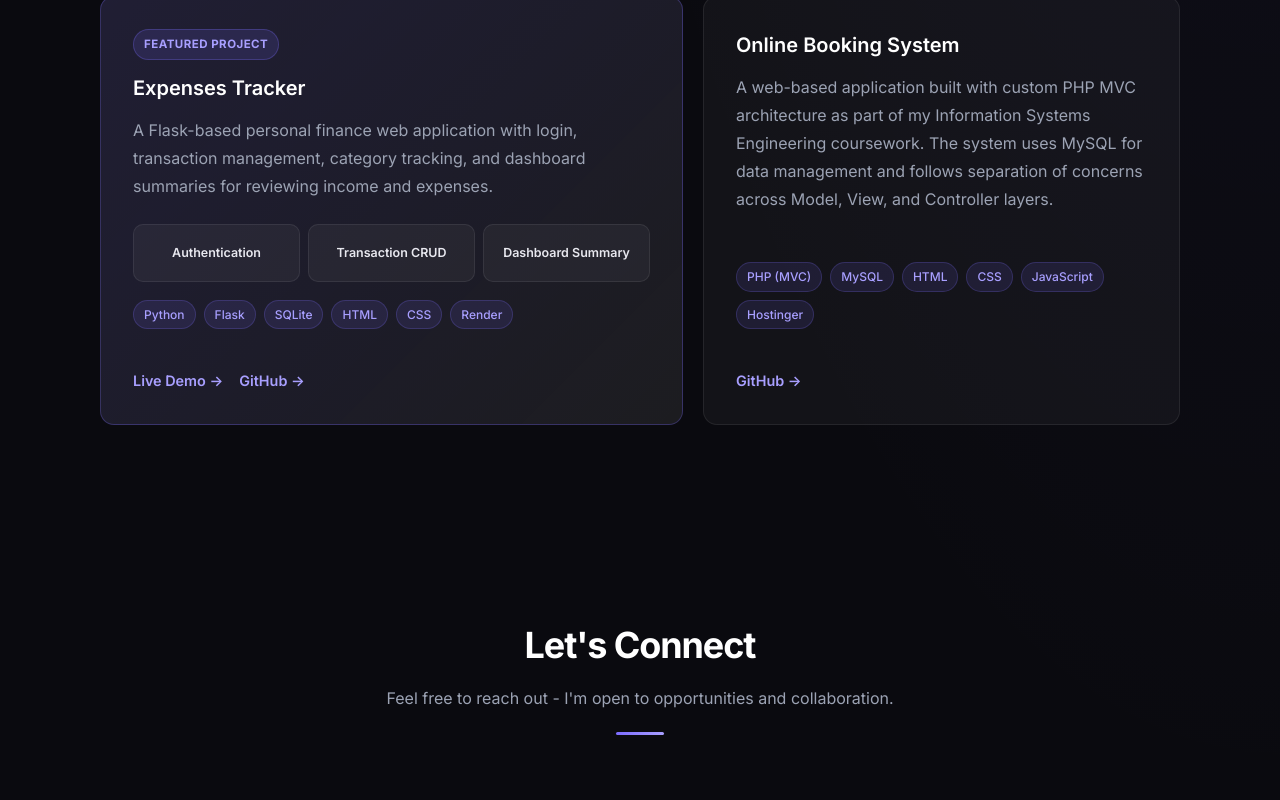
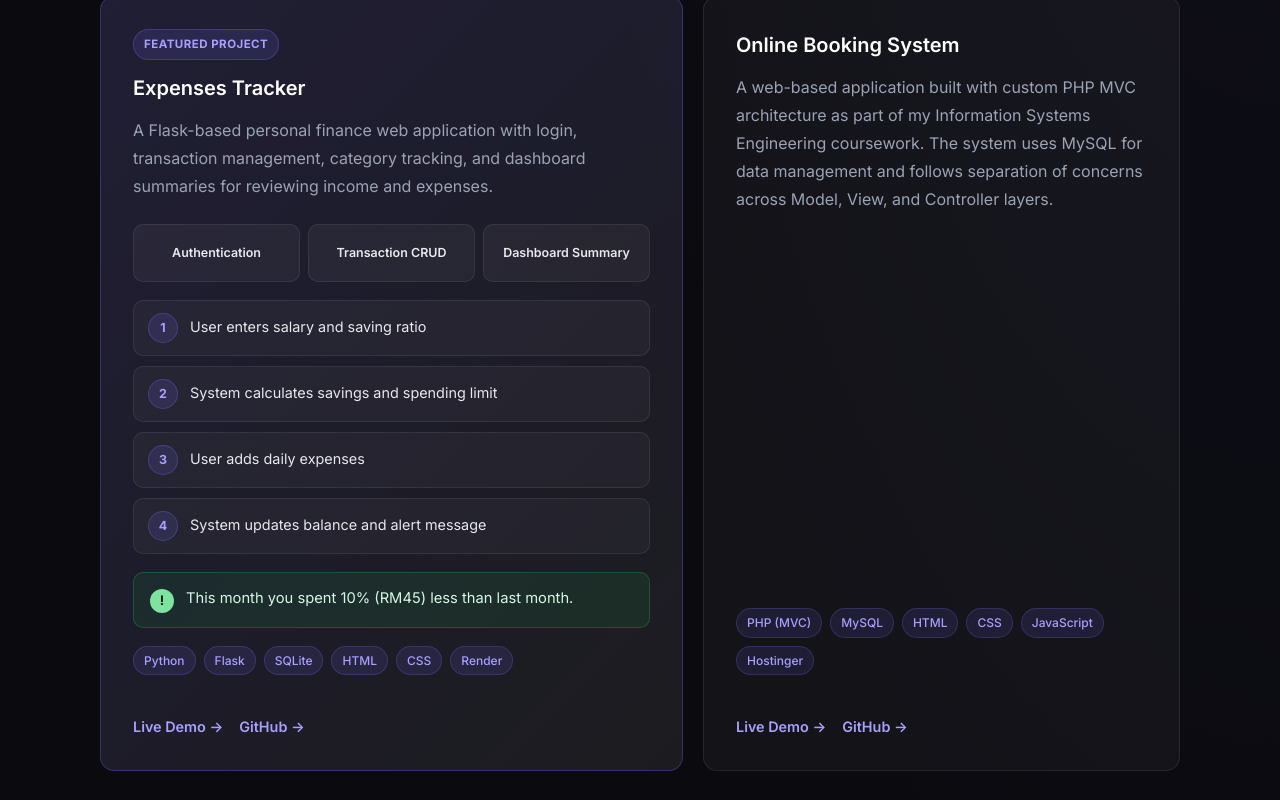
Before and after one commit to masliza2703/portfolio, a React (Vite) app: page / in a window 1280 px wide. Shown: the part 3615-4415 px from the top of the page. Built offline with nearby package versions, Linux system fonts and the light colour scheme; no server answers.

Commit message:
add live demo for Online Booking Project

```diff
--- a/src/App.css
+++ b/src/App.css
@@ -516,6 +516,79 @@ body {
   border-radius: 10px;
 }
 
+.project-flow {
+  display: grid;
+  gap: 10px;
+  margin: 0 0 18px;
+}
+
+.project-flow-step {
+  display: grid;
+  grid-template-columns: 30px minmax(0, 1fr);
+  align-items: center;
+  gap: 12px;
+  padding: 12px 14px;
+  background: rgba(255, 255, 255, 0.035);
+  border: 1px solid var(--border);
+  border-radius: 10px;
+}
+
+.project-flow-step span {
+  width: 30px;
+  height: 30px;
+  display: inline-flex;
+  align-items: center;
+  justify-content: center;
+  font-size: 0.78rem;
+  font-weight: 800;
+  color: var(--accent-light);
+  background: rgba(124, 108, 255, 0.14);
+  border: 1px solid rgba(124, 108, 255, 0.28);
+  border-radius: 50%;
+}
+
+.project-flow-step p {
+  margin: 0;
+  font-size: 0.9rem;
+  line-height: 1.45;
+  color: var(--text);
+}
+
+.expense-alert {
+  display: flex;
+  align-items: flex-start;
+  gap: 12px;
+  margin: 0 0 18px;
+  padding: 14px 16px;
+  color: #d7f7e6;
+  background: rgba(34, 197, 94, 0.1);
+  border: 1px solid rgba(34, 197, 94, 0.26);
+  border-radius: 10px;
+}
+
+.expense-alert-icon {
+  width: 24px;
+  height: 24px;
+  display: inline-flex;
+  align-items: center;
+  justify-content: center;
+  flex: 0 0 24px;
+  margin-top: 2px;
+  font-size: 0.82rem;
+  font-weight: 800;
+  line-height: 1;
+  color: #07140d;
+  background: #7ee3a1;
+  border-radius: 50%;
+}
+
+.expense-alert p {
+  margin: 0;
+  font-size: 0.92rem;
+  line-height: 1.55;
+  color: inherit;
+}
+
 .project-card .tags {
   margin-top: auto;
 }
--- a/src/App.jsx
+++ b/src/App.jsx
@@ -12,6 +12,14 @@ const projects = [
     description:
       'A Flask-based personal finance web application with login, transaction management, category tracking, and dashboard summaries for reviewing income and expenses.',
     highlights: ['Authentication', 'Transaction CRUD', 'Dashboard Summary'],
+    flow: [
+      'User enters salary and saving ratio',
+      'System calculates savings and spending limit',
+      'User adds daily expenses',
+      'System updates balance and alert message',
+    ],
+    alert:
+      'This month you spent 10% (RM45) less than last month.',
     tags: ['Python', 'Flask', 'SQLite', 'HTML', 'CSS', 'Render'],
     liveLink: 'https://expenses-tracker-ffgb.onrender.com/login',
     githubLink: 'https://github.com/masliza2703/expenses-tracker',
@@ -21,6 +29,7 @@ const projects = [
     description:
       'A web-based application built with custom PHP MVC architecture as part of my Information Systems Engineering coursework. The system uses MySQL for data management and follows separation of concerns across Model, View, and Controller layers.',
     tags: ['PHP (MVC)', 'MySQL', 'HTML', 'CSS', 'JavaScript', 'Hostinger'],
+    liveLink: 'https://spamakcikmuslimah.infinityfreeapp.com',
     githubLink: 'https://github.com/masliza2703/online-booking-system',
   },
 ]
@@ -47,6 +56,22 @@ function ProjectCard({ project, featured = false }) {
           {project.highlights.map((highlight) => (
             <span key={highlight}>{highlight}</span>
           ))}
+        </div>
+      )}
+      {project.flow && (
+        <div className="project-flow" aria-label={`${project.title} user flow`}>
+          {project.flow.map((step, index) => (
+            <div className="project-flow-step" key={step}>
+              <span>{index + 1}</span>
+              <p>{step}</p>
+            </div>
+          ))}
+        </div>
+      )}
+      {project.alert && (
+        <div className="expense-alert" role="status">
+          <span className="expense-alert-icon">!</span>
+          <p>{project.alert}</p>
         </div>
       )}
       <div className="tags">
```
